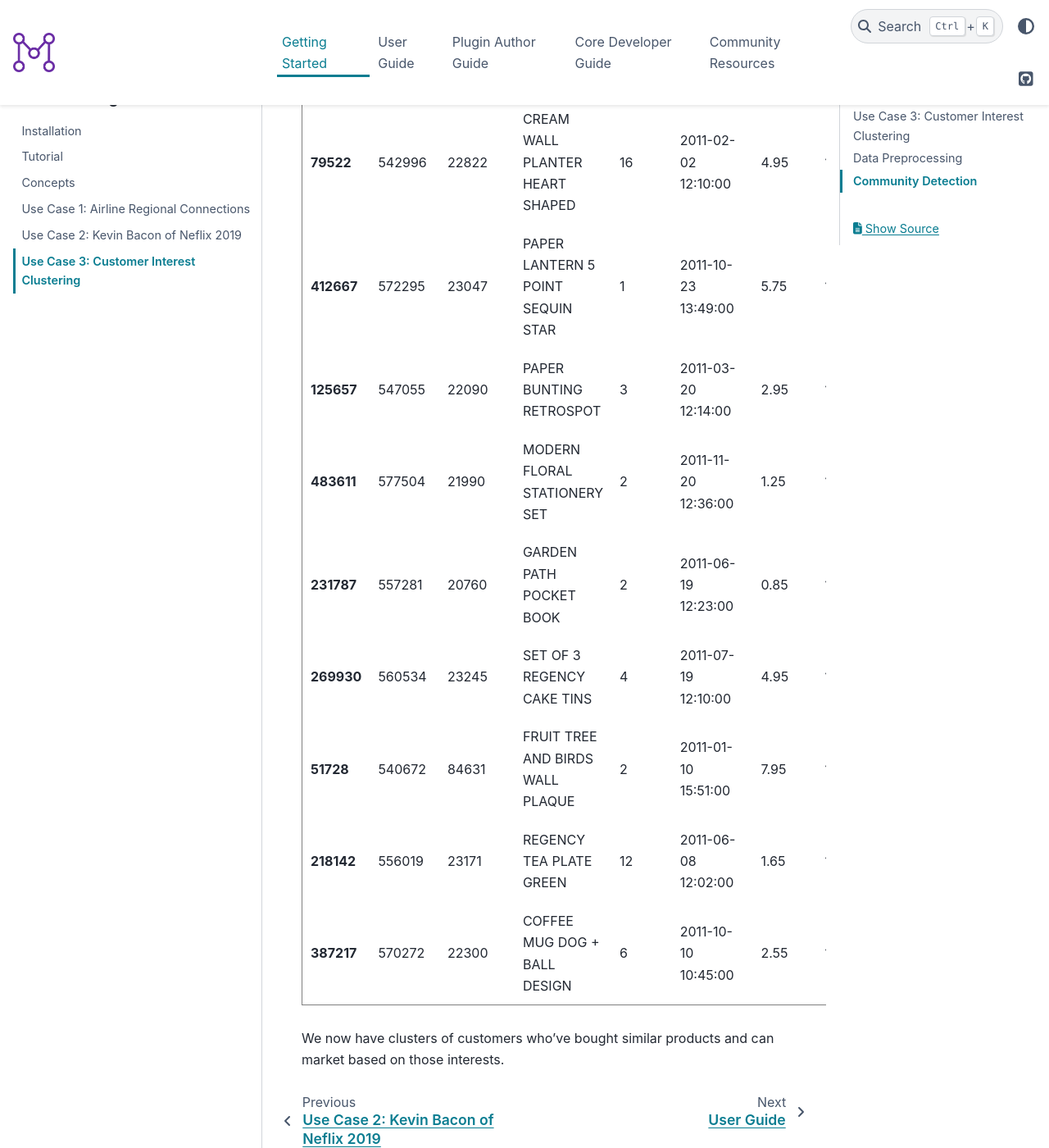
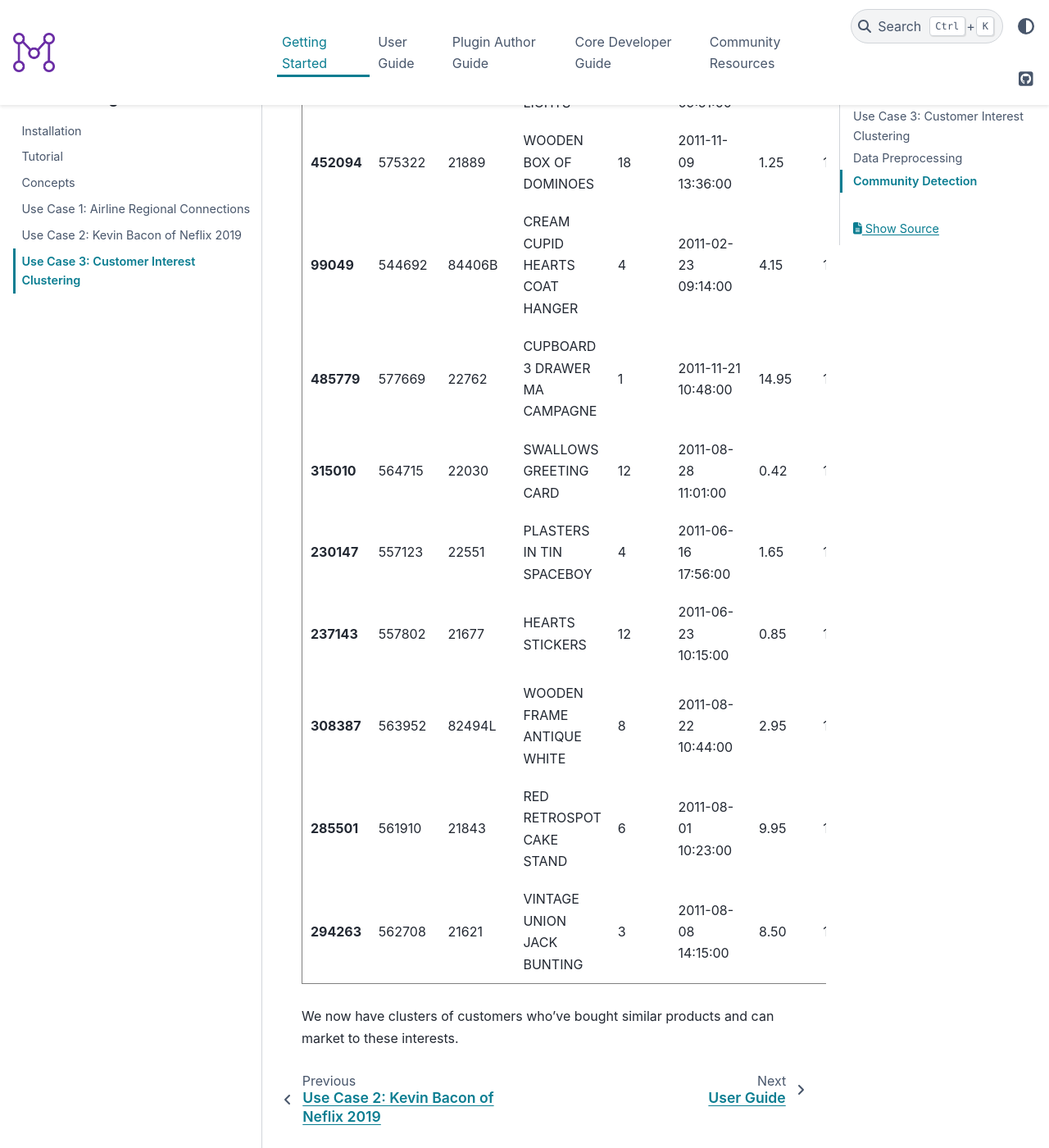
Before and after one commit to metagraph-dev/metagraph, a Sphinx documentation site: the page built from docs/getting_started/use_case_3_ecommerce_customer_interests.rst, in a window 1280 px wide and 1400 px high, scrolled down 5341 px. Shown: the whole window at 82% size. Built offline with Sphinx 7.4.7 and the PyData theme 0.15.4, drawn with Linux system fonts in a browser that asks for light colours; some of the changed text lies outside the part shown.

Commit message:
Update ecommerce tutorial
This commit updates the ecommerce tutorial, i.e. use case 3 in our documentation for getting started.

It is mostly fixing typos and adding clarifications.

```diff
--- a/docs/getting_started/use_case_3_ecommerce_customer_interests.rst
+++ b/docs/getting_started/use_case_3_ecommerce_customer_interests.rst
@@ -4,11 +4,11 @@ Use Case 3: Customer Interest Clustering
 Download this as a :download:`notebook </_downloads/notebooks/ecommerce.tar.gz>`.
 
 This is a tutorial on how to perform customer clustering based on the
-interests and purcahses of customers.
+interests and purchases of customers.
 
-Marketing teams frequently want to know who how to appeal to their customers.
+Marketing teams frequently are interested in this analysis.
 
-We’ll show how graph analytics can be used to gain insights about
+We’ll show how using graph analytics can be used to gain insights about
 the interests of customers by finding communities of customers who’ve
 bought similar products.
 
@@ -41,6 +41,9 @@ Let’s see what the data looks like.
     >>> RAW_DATA_CSV = './data.csv' # https://www.kaggle.com/carrie1/ecommerce-data
     >>> data_df = pd.read_csv(RAW_DATA_CSV, encoding="ISO-8859-1")
     >>> data_df.head()
+
+
+
 
 .. raw:: html
 
@@ -143,6 +146,9 @@ Let’s clean the data to make sure there aren’t any missing values.
     >>> data_df = data_df.astype({'CustomerID': int}, copy=False)
     >>> data_df.head()
 
+
+
+
 .. raw:: html
 
     <div>
@@ -244,6 +250,8 @@ negative quantity values).
     >>> data_df[data_df.Quantity < 1].head()
 
 
+
+
 .. raw:: html
 
     <div>
@@ -442,10 +450,11 @@ transactions (which will also remove any discount transactions as well).
     <br/>
 
 
+
 Community Detection
 ===================
 
-Let’s now find the communities of customers with similar purchases and
+Let’s now find the communities of customers with similar purchases /
 interests.
 
 First, we’ll need to create a bipartite graph of customers and products.
@@ -513,122 +522,122 @@ Let’s now merge the labels into our dataframe.
       </thead>
       <tbody>
         <tr>
-          <th>314113</th>
-          <td>564562</td>
-          <td>22384</td>
-          <td>LUNCH BAG PINK POLKADOT</td>
-          <td>10</td>
-          <td>2011-08-26 09:58:00</td>
-          <td>1.65</td>
-          <td>15203</td>
+          <th>366736</th>
+          <td>568791</td>
+          <td>22179</td>
+          <td>SET 10 NIGHT OWL LIGHTS</td>
+          <td>2</td>
+          <td>2011-09-29 09:51:00</td>
+          <td>6.75</td>
+          <td>16650</td>
+          <td>United Kingdom</td>
+          <td>3</td>
+        </tr>
+        <tr>
+          <th>452094</th>
+          <td>575322</td>
+          <td>21889</td>
+          <td>WOODEN BOX OF DOMINOES</td>
+          <td>18</td>
+          <td>2011-11-09 13:36:00</td>
+          <td>1.25</td>
+          <td>14543</td>
           <td>United Kingdom</td>
           <td>2</td>
         </tr>
         <tr>
-          <th>79522</th>
-          <td>542996</td>
-          <td>22822</td>
-          <td>CREAM WALL PLANTER HEART SHAPED</td>
-          <td>16</td>
-          <td>2011-02-02 12:10:00</td>
-          <td>4.95</td>
-          <td>15046</td>
+          <th>99049</th>
+          <td>544692</td>
+          <td>84406B</td>
+          <td>CREAM CUPID HEARTS COAT HANGER</td>
+          <td>4</td>
+          <td>2011-02-23 09:14:00</td>
+          <td>4.15</td>
+          <td>17499</td>
+          <td>United Kingdom</td>
+          <td>3</td>
+        </tr>
+        <tr>
+          <th>485779</th>
+          <td>577669</td>
+          <td>22762</td>
+          <td>CUPBOARD 3 DRAWER MA CAMPAGNE</td>
+          <td>1</td>
+          <td>2011-11-21 10:48:00</td>
+          <td>14.95</td>
+          <td>15567</td>
           <td>United Kingdom</td>
           <td>0</td>
         </tr>
         <tr>
-          <th>412667</th>
-          <td>572295</td>
-          <td>23047</td>
-          <td>PAPER LANTERN 5 POINT SEQUIN STAR</td>
-          <td>1</td>
-          <td>2011-10-23 13:49:00</td>
-          <td>5.75</td>
-          <td>16686</td>
+          <th>315010</th>
+          <td>564715</td>
+          <td>22030</td>
+          <td>SWALLOWS GREETING CARD</td>
+          <td>12</td>
+          <td>2011-08-28 11:01:00</td>
+          <td>0.42</td>
+          <td>14472</td>
           <td>United Kingdom</td>
-          <td>2</td>
+          <td>0</td>
         </tr>
         <tr>
-          <th>125657</th>
-          <td>547055</td>
-          <td>22090</td>
-          <td>PAPER BUNTING RETROSPOT</td>
-          <td>3</td>
-          <td>2011-03-20 12:14:00</td>
-          <td>2.95</td>
-          <td>16444</td>
-          <td>United Kingdom</td>
-          <td>2</td>
-        </tr>
-        <tr>
-          <th>483611</th>
-          <td>577504</td>
-          <td>21990</td>
-          <td>MODERN FLORAL STATIONERY SET</td>
-          <td>2</td>
-          <td>2011-11-20 12:36:00</td>
-          <td>1.25</td>
-          <td>14159</td>
+          <th>230147</th>
+          <td>557123</td>
+          <td>22551</td>
+          <td>PLASTERS IN TIN SPACEBOY</td>
+          <td>4</td>
+          <td>2011-06-16 17:56:00</td>
+          <td>1.65</td>
+          <td>15555</td>
           <td>United Kingdom</td>
           <td>3</td>
         </tr>
         <tr>
-          <th>231787</th>
-          <td>557281</td>
-          <td>20760</td>
-          <td>GARDEN PATH POCKET BOOK</td>
-          <td>2</td>
-          <td>2011-06-19 12:23:00</td>
+          <th>237143</th>
+          <td>557802</td>
+          <td>21677</td>
+          <td>HEARTS  STICKERS</td>
+          <td>12</td>
+          <td>2011-06-23 10:15:00</td>
           <td>0.85</td>
-          <td>13632</td>
+          <td>15130</td>
           <td>United Kingdom</td>
           <td>0</td>
         </tr>
         <tr>
-          <th>269930</th>
-          <td>560534</td>
-          <td>23245</td>
-          <td>SET OF 3 REGENCY CAKE TINS</td>
-          <td>4</td>
-          <td>2011-07-19 12:10:00</td>
-          <td>4.95</td>
-          <td>14911</td>
-          <td>EIRE</td>
-          <td>3</td>
-        </tr>
-        <tr>
-          <th>51728</th>
-          <td>540672</td>
-          <td>84631</td>
-          <td>FRUIT TREE AND BIRDS WALL PLAQUE</td>
-          <td>2</td>
-          <td>2011-01-10 15:51:00</td>
-          <td>7.95</td>
-          <td>15281</td>
+          <th>308387</th>
+          <td>563952</td>
+          <td>82494L</td>
+          <td>WOODEN FRAME ANTIQUE WHITE</td>
+          <td>8</td>
+          <td>2011-08-22 10:44:00</td>
+          <td>2.95</td>
+          <td>15572</td>
           <td>United Kingdom</td>
           <td>0</td>
         </tr>
         <tr>
-          <th>218142</th>
-          <td>556019</td>
-          <td>23171</td>
-          <td>REGENCY TEA PLATE GREEN</td>
-          <td>12</td>
-          <td>2011-06-08 12:02:00</td>
-          <td>1.65</td>
-          <td>18092</td>
+          <th>285501</th>
+          <td>561910</td>
+          <td>21843</td>
+          <td>RED RETROSPOT CAKE STAND</td>
+          <td>6</td>
+          <td>2011-08-01 10:23:00</td>
+          <td>9.95</td>
+          <td>17053</td>
           <td>United Kingdom</td>
-          <td>1</td>
+          <td>0</td>
         </tr>
         <tr>
-          <th>387217</th>
-          <td>570272</td>
-          <td>22300</td>
-          <td>COFFEE MUG DOG + BALL DESIGN</td>
-          <td>6</td>
-          <td>2011-10-10 10:45:00</td>
-          <td>2.55</td>
-          <td>14297</td>
+          <th>294263</th>
+          <td>562708</td>
+          <td>21621</td>
+          <td>VINTAGE UNION JACK BUNTING</td>
+          <td>3</td>
+          <td>2011-08-08 14:15:00</td>
+          <td>8.50</td>
+          <td>17085</td>
           <td>United Kingdom</td>
           <td>0</td>
         </tr>
@@ -640,4 +649,4 @@ Let’s now merge the labels into our dataframe.
 
 
 We now have clusters of customers who’ve bought similar products and can
-market based on those interests.
+market to these interests.
--- a/docs/user_guide/resolver.rst
+++ b/docs/user_guide/resolver.rst
@@ -128,7 +128,7 @@ An equivalent spelling when calling exact algorithms is:
 Algorithm Planning
 ~~~~~~~~~~~~~~~~~~
 
-When calling an algorithm using the generic approach, the calculated steps are made available by
+When calling an algorithm using the generic approach, the calculated steps are made available through
 ``r.plan``. This shows the full set of translations required, along with the concrete algorithm
 chosen.
 
```
Also changed, not shown: other parts of docs/getting_started/use_case_3_ecommerce_customer_interests.rst (+6 -6 lines).
